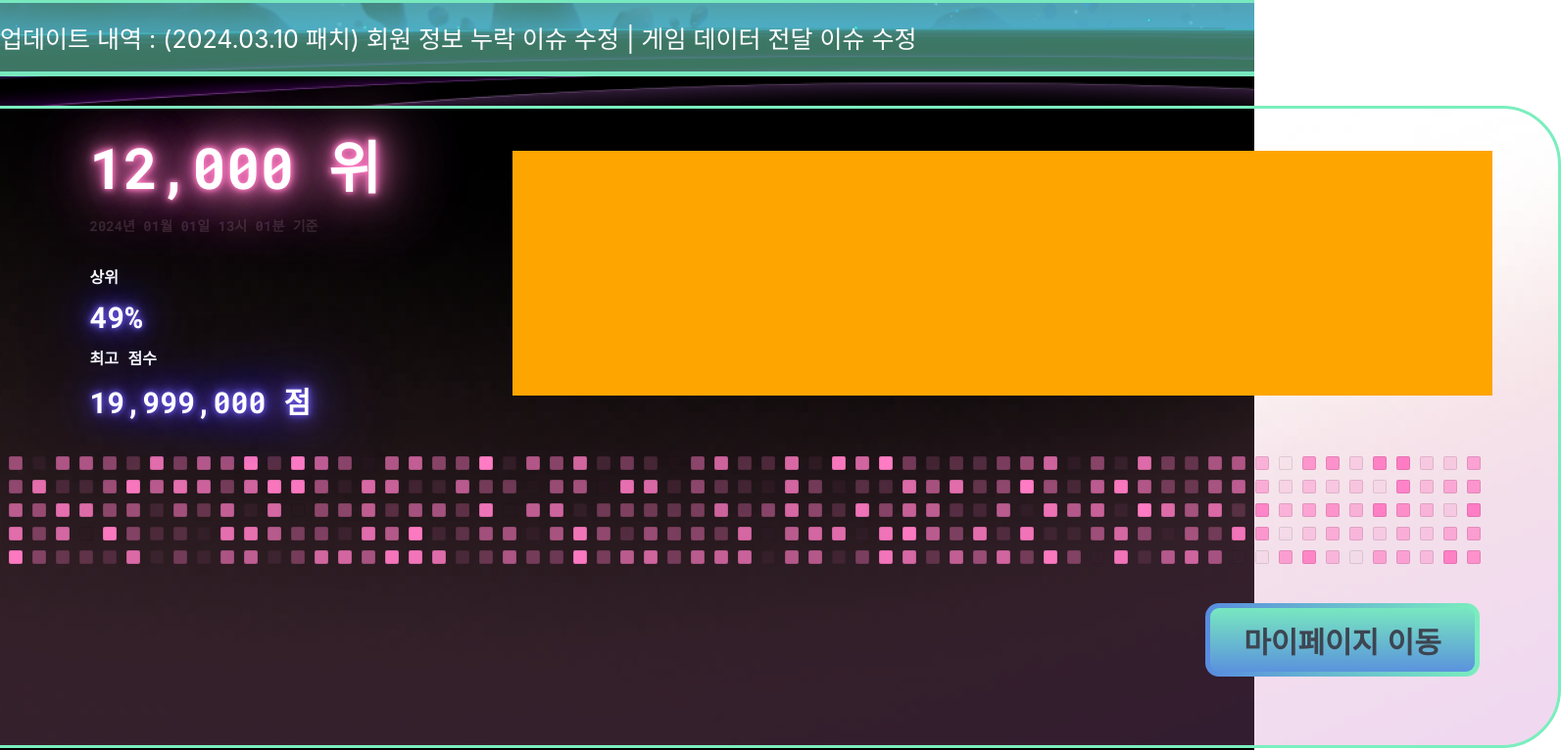
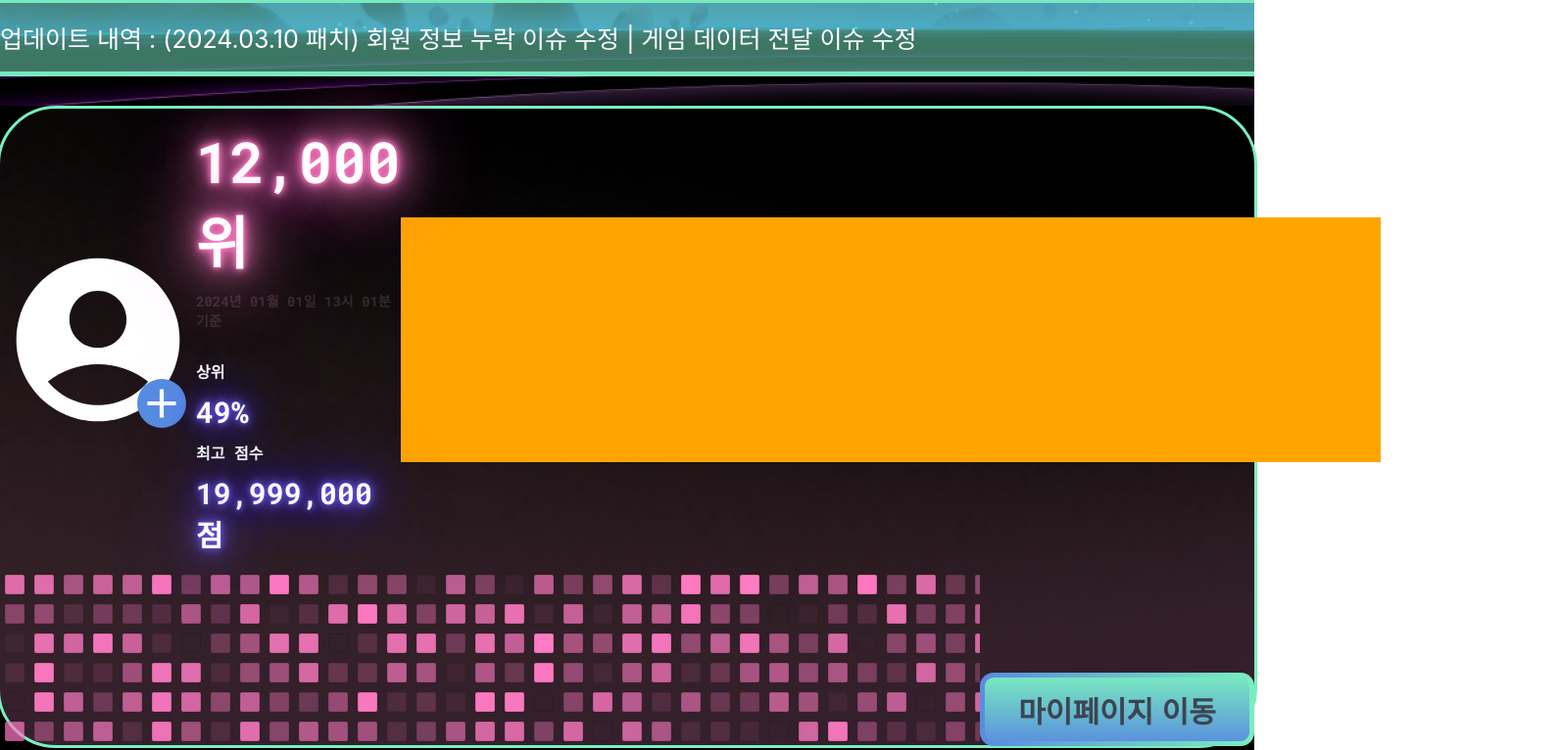
Before and after one commit to AimLab-Project/AimLab_Front, a React (Create React App) app: page / in a window 1280 px wide. Shown: the part 692-1458 px from the top of the page at 98% size, 1593 px wide, since content can reach past the window. Built offline with nearby package versions, Linux system fonts and the light colour scheme.

Commit message:
🌈feat : cal heatmap (git 잔디 수정)

```diff
--- a/src/components/templates/MainMyDataTemplate/MainMyDataTemplate.tsx
+++ b/src/components/templates/MainMyDataTemplate/MainMyDataTemplate.tsx
@@ -12,14 +12,8 @@ import BG from '../../../assets/image/BG/main_BG.png';
 const MainMyDataTemplate = () => {
 	return (
 		<Container>
-			<div>
-				<div
-					style={{
-						display: 'flex',
-						alignItems: 'center',
-						justifyContent: 'space-around',
-					}}
-				>
+			<Content>
+				<UserData>
 					<div>
 						<Profile width="200px" height="200px" add />
 					</div>
@@ -32,25 +26,9 @@ const MainMyDataTemplate = () => {
 							style={{ width: '1000px', height: '250px', background: 'orange' }}
 						></div>
 					</div>
-				</div>
-				<div
-					style={{
-						width: '100%',
-						display: 'flex',
-						alignItems: 'center',
-						justifyContent: 'center',
-					}}
-				>
+				</UserData>
+				<HeatMap>
 					<CalHeatMap />
-				</div>
-				<div
-					style={{
-						display: 'flex',
-						justifyContent: 'flex-end',
-						margin: '20px',
-						marginRight: '80px',
-					}}
-				>
 					<Link to={'#'}>
 						<Button
 							label="마이페이지 이동"
@@ -59,8 +37,8 @@ const MainMyDataTemplate = () => {
 							border="primary"
 						/>
 					</Link>
-				</div>
-			</div>
+				</HeatMap>
+			</Content>
 		</Container>
 	);
 };
@@ -68,9 +46,31 @@ const MainMyDataTemplate = () => {
 export default MainMyDataTemplate;
 
 const Container = styled.div`
-	width: 1900px;
+	max-width: 1900px;
+	width: 100%;
 	height: 650px;
 	border: 3px solid ${theme.PALETTE.primary[100]};
 	background-image: url(${BG});
 	border-radius: 60px;
 `;
+
+const UserData = styled.div`
+	display: flex;
+	align-items: center;
+	justify-content: space-around;
+`;
+
+const HeatMap = styled.div`
+	width: 100%;
+	display: flex;
+	align-items: flex-end;
+	justify-content: space-around;
+`;
+
+const Content = styled.div`
+	width: 100%;
+	height: 100%;
+	display: flex;
+	flex-direction: column;
+	justify-content: space-around;
+`;
--- a/src/components/ui/organisms/CalHeatMap/style.ts
+++ b/src/components/ui/organisms/CalHeatMap/style.ts
@@ -5,19 +5,18 @@ export const TimeLine = styled.div`
 `;
 
 export const Cells = styled.div`
-	/* width: 500px; */
-	/* overflow: hidden; */
-	/* scroll */
+	max-width: 1500px;
+	width: 100%;
+	overflow: scroll;
 	display: inline-flex;
 	flex-direction: column;
 	flex-wrap: wrap;
-	height: 120px;
-	margin: 15px 0;
+	height: 180px;
 `;
 
 export const Celly = styled.div`
-	height: 12px;
-	width: 12px;
+	height: 18px;
+	width: 18px;
 	border: 1px solid rgba(0, 0, 0, 0.1);
 	/* margin: 2px;
    */
```
